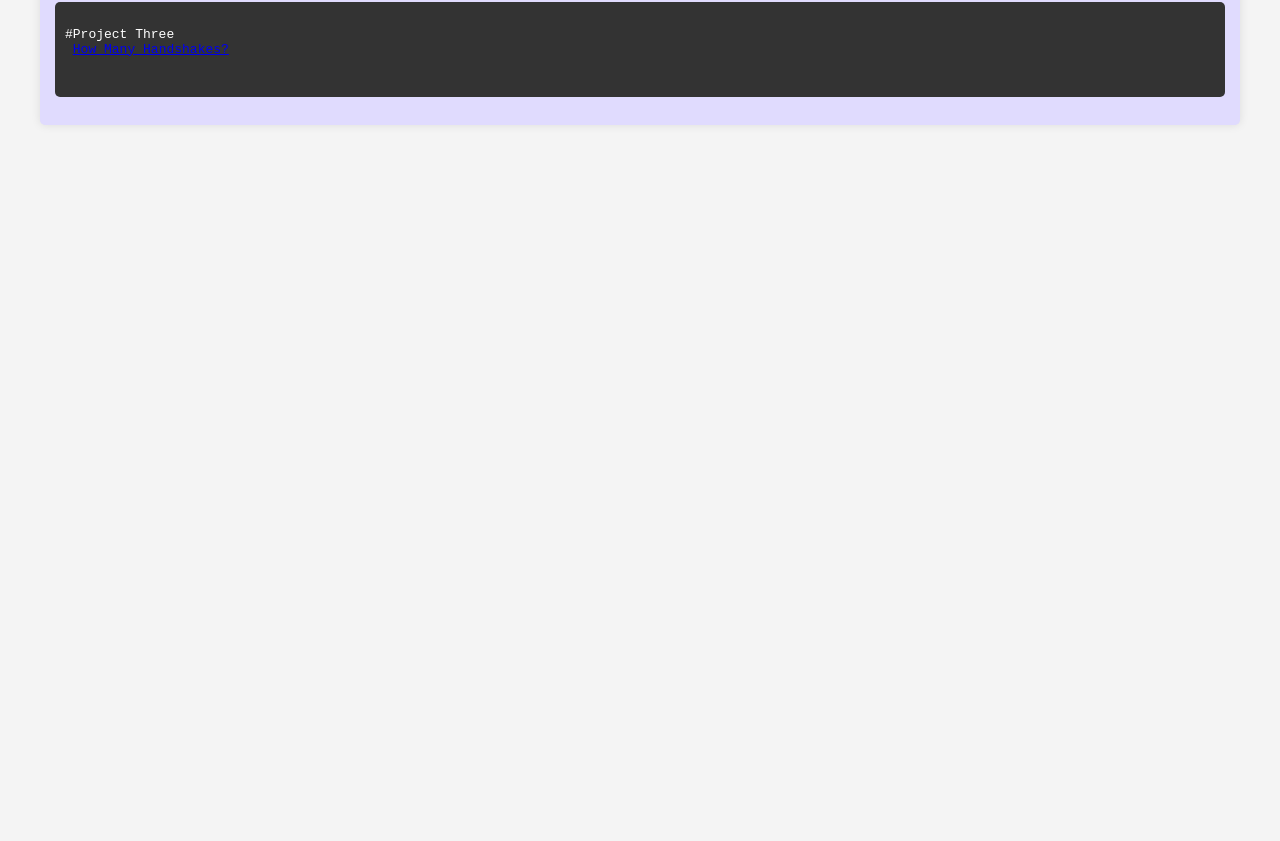
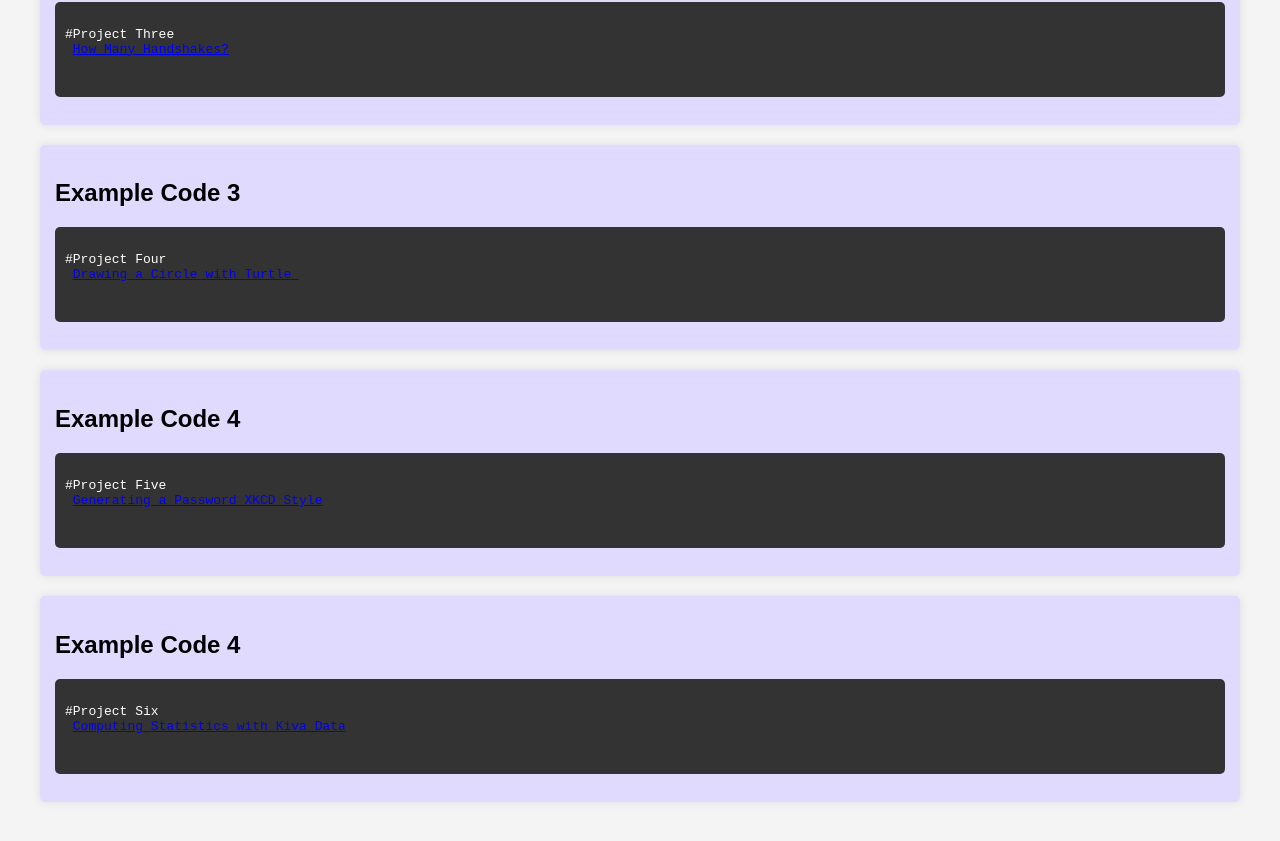
Before and after one commit to emagnuscoding/emagnuscoding.github.io, a plain HTML site: page index.html in a window 1280 px wide. Shown: the part 461-1302 px from the top of the page. Before the commit the page ends 800 px from the top, so only its background shows below. Drawn offline with Linux system fonts and the light colour scheme.

Commit message:
Update index.html

```diff
--- a/index.html
+++ b/index.html
@@ -53,5 +53,34 @@
             </code>
         </pre>
     </div>
+
+      <div class="code-container">
+        <h2>Example Code 3</h2>
+        <pre>
+            <code>
+#Project Four
+ <a href=https://trinket.io/python/da89c69f3bf6>Drawing a Circle with Turtle </a>
+            </code>
+        </pre>
+    </div>
+
+  <div class="code-container">
+        <h2>Example Code 4</h2>
+        <pre>
+            <code>
+#Project Five
+ <a href=https://trinket.io/python/fffa5b067a29>Generating a Password XKCD Style</a>
+            </code>
+        </pre>
+    </div>
+ <div class="code-container">
+        <h2>Example Code 4</h2>
+        <pre>
+            <code>
+#Project Six
+ <a href=https://trinket.io/python/a681d3b0db78>Computing Statistics with Kiva Data</a>
+            </code>
+        </pre>
+    </div>
 </body>
 </html>
```
